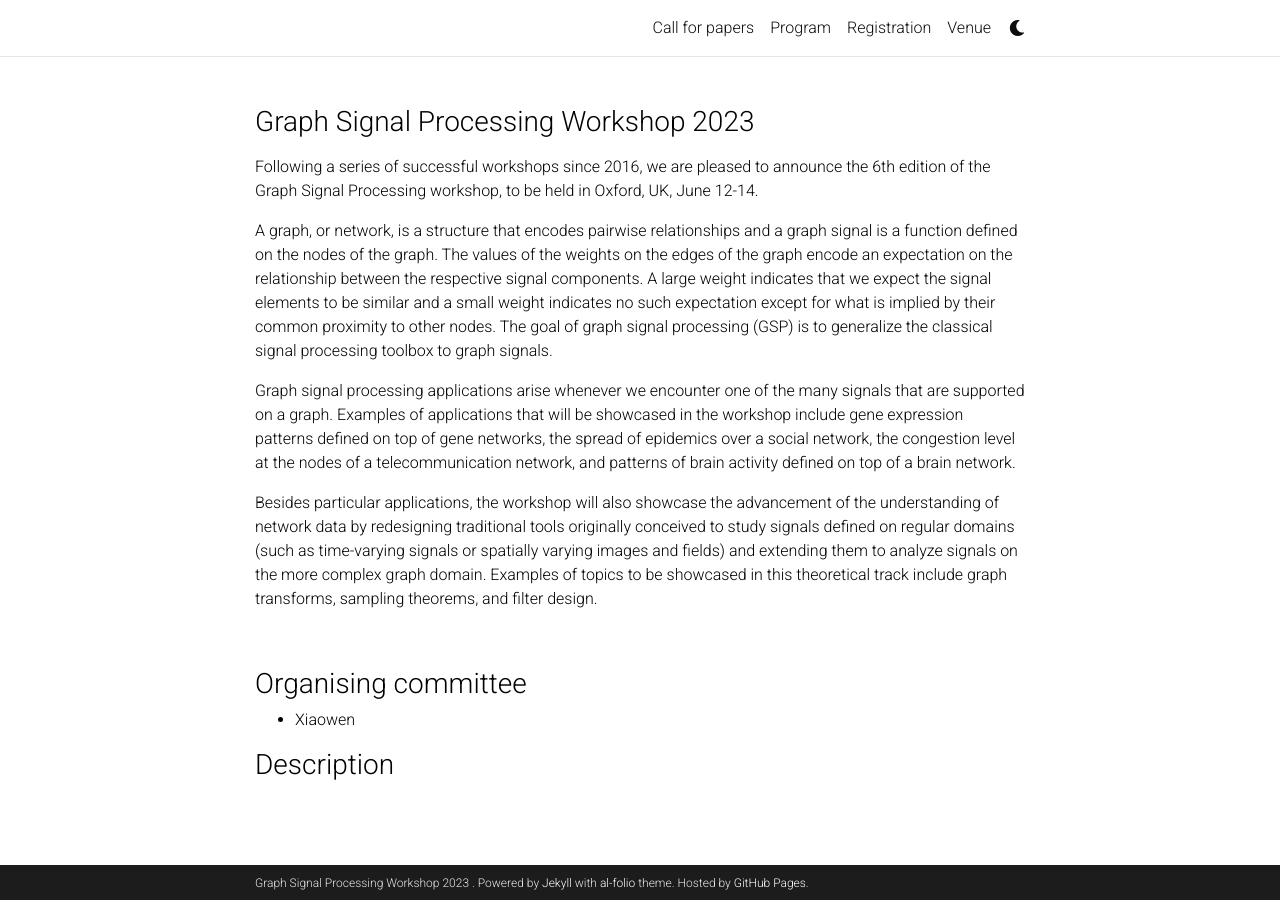
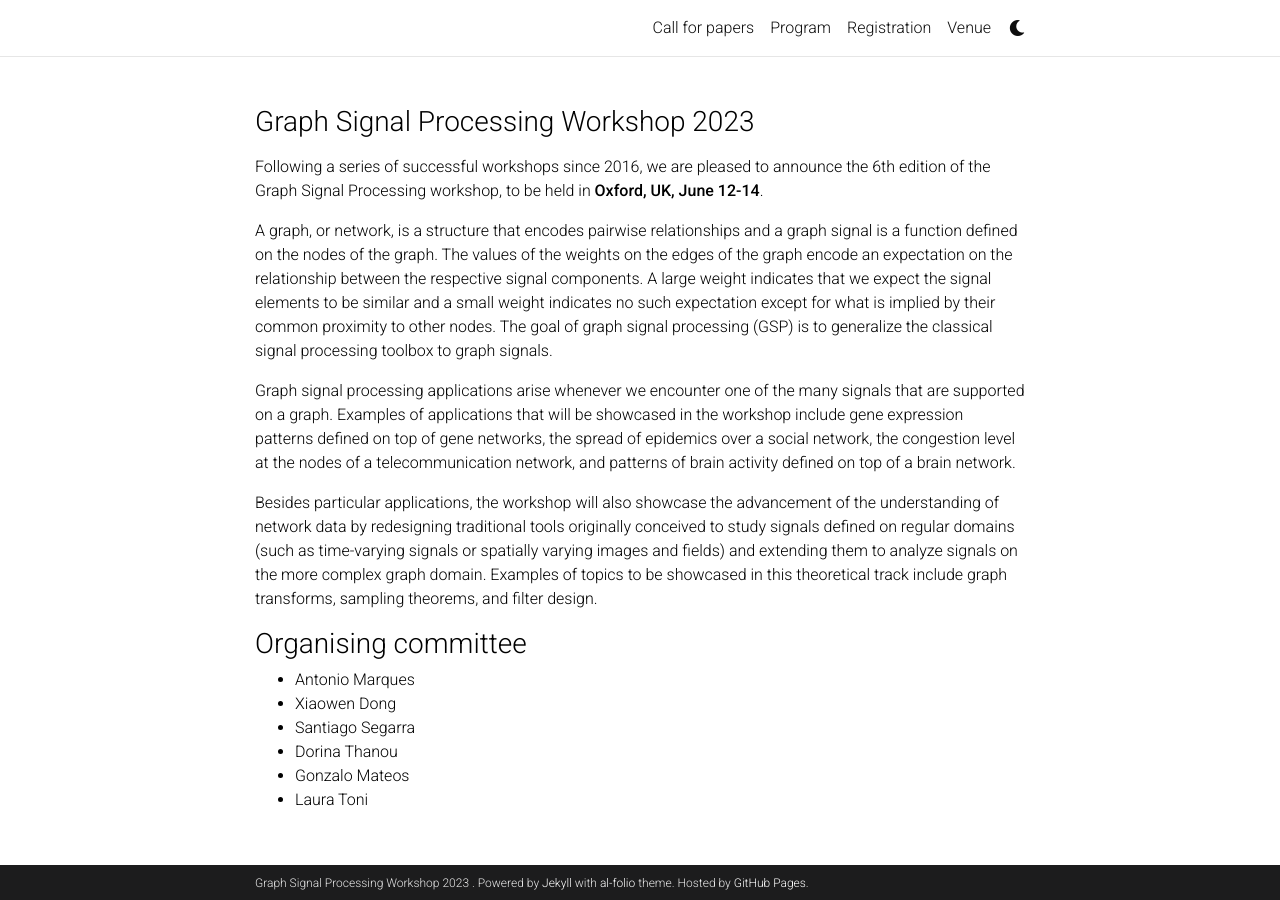
Before and after one commit to shreyasvinaya/gspworkshop2025.github.io, a Jekyll site: the page built from _pages/about.md, in a window 1280 px wide. Built offline with Jekyll 4.4.1, drawn with Linux system fonts in a browser that asks for light colours; comment, search, counter and statistics services are not loaded; a style sheet for code colours, icons or effects is not loaded.

Commit message:
Update about.md

```diff
--- a/_pages/about.md
+++ b/_pages/about.md
@@ -9,18 +9,20 @@ selected_papers: false # includes a list of papers marked as "selected={true}"
 social: false  # includes social icons at the bottom of the page
 ---
 
-Following a series of successful workshops since 2016, we are pleased to announce the 6th edition of the Graph Signal Processing workshop, to be held in Oxford, UK, June 12-14.
+Following a series of successful workshops since 2016, we are pleased to announce the 6th edition of the Graph Signal Processing workshop, to be held in **Oxford, UK, June 12-14**.
 
 A graph, or network, is a structure that encodes pairwise relationships and a graph signal is a function defined on the nodes of the graph. The values of the weights on the edges of the graph encode an expectation on the relationship between the respective signal components. A large weight indicates that we expect the signal elements to be similar and a small weight indicates no such expectation except for what is implied by their common proximity to other nodes. The goal of graph signal processing (GSP) is to generalize the classical signal processing toolbox to graph signals.
 
 Graph signal processing applications arise whenever we encounter one of the many signals that are supported on a graph. Examples of applications that will be showcased in the workshop include gene expression patterns defined on top of gene networks, the spread of epidemics over a social network, the congestion level at the nodes of a telecommunication network, and patterns of brain activity defined on top of a brain network.
 
 Besides particular applications, the workshop will also showcase the advancement of the understanding of network data by redesigning traditional tools originally conceived to study signals defined on regular domains (such as time-varying signals or spatially varying images and fields) and extending them to analyze signals on the more complex graph domain. Examples of topics to be showcased in this theoretical track include graph transforms, sampling theorems, and filter design.
-
 <br />
 
 ### Organising committee
-+ Xiaowen
++ Antonio Marques
++ Xiaowen Dong
++ Santiago Segarra
++ Dorina Thanou
++ Gonzalo Mateos
++ Laura Toni
 <br />
-
-### Description
```
